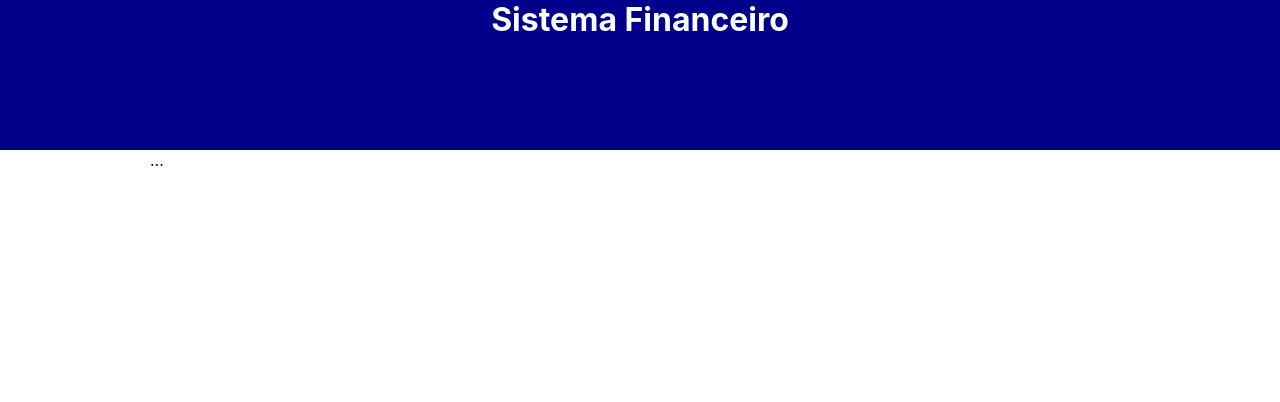
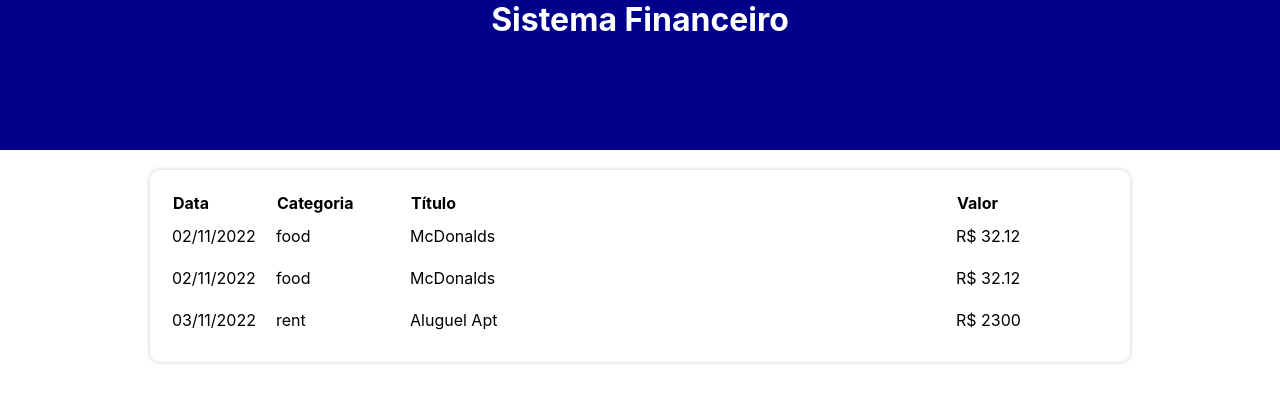
Before and after one commit to sanavila/SistemaDeFinancas, a React (Create React App) app: page / in a window 1280 px wide. Shown: the top 402 px of the page. Built offline with nearby package versions, Linux system fonts and the light colour scheme.

Commit message:
Formatação da data, filtragem do itens do array, correção da lógica da data e estilização do novo componente.

```diff
--- a/src/App.tsx
+++ b/src/App.tsx
@@ -1,13 +1,26 @@
+import { useState, useEffect } from 'react';
 import * as C from './App.styles';
+import { TableArea } from './components/tableArea';
+import { items } from './data/items';
+import { filterListByMonth, getCurrentMonth } from './helpers/dateFilter';
+import { Item } from './types/item';
 
 const App = () => {
+  const [list, setList] = useState(items);
+  const [filteredList, setFilteredList] = useState<Item[]>([]);
+  const [currentMonth, setCurrentMonth] = useState(getCurrentMonth);
+
+  useEffect(()=> {
+    setFilteredList( filterListByMonth(list, currentMonth));
+  }, [list, currentMonth]);
+
   return (
     <C.Container>
     <C.Header>
       <C.HeaderText> Sistema Financeiro</C.HeaderText>
     </C.Header>
     <C.Body>
-      ...
+      <TableArea list={filteredList}/>
     </C.Body>
     </C.Container>
   );
--- /dev/null
+++ b/src/components/tableArea/index.tsx
@@ -0,0 +1,26 @@
+import { Item } from '../../types/item';
+import { TableItem } from '../tableItem';
+import * as C from './styles'
+
+type Props = {
+  list: Item[]
+}
+export const TableArea = ({ list }: Props) => {
+  return (
+    <C.Table>
+      <thead>
+        <tr>
+          <C.TableHeadColumn width={100}>Data</C.TableHeadColumn>
+          <C.TableHeadColumn width={130}>Categoria</C.TableHeadColumn>
+          <C.TableHeadColumn>Título</C.TableHeadColumn>
+          <C.TableHeadColumn width={150}>Valor</C.TableHeadColumn>
+        </tr>
+      </thead>
+      <tbody>
+        {list.map((item, index)=> (
+         <TableItem key={index} item={item} />
+        ))}
+      </tbody>
+    </C.Table>
+  );
+}
--- /dev/null
+++ b/src/components/tableArea/styles.ts
@@ -0,0 +1,15 @@
+import styled from 'styled-components';
+
+export const Table = styled.table`
+  width: 100%;
+  background-color: #FFF;
+  padding: 20px;
+  box-shadow: 0px 0px 5px #CCC;
+  border-radius: 10px;
+  margin-top: 20px;
+`;
+export const TableHeadColumn = styled.th<{ width?: number }>`
+  width: ${props => props.width ? `${props.width}px` : 'auto'}
+  padding: 10 px;
+  text-align: left;
+`;
--- /dev/null
+++ b/src/components/tableItem/index.tsx
@@ -0,0 +1,17 @@
+import { formatDate } from '../../helpers/dateFilter';
+import { Item } from '../../types/item';
+import * as C from './styles';
+
+type Props = {
+    item: Item
+}
+export const TableItem = ({item}: Props) => {
+    return(
+        <C.TableLine>
+            <C.TableColumn>{formatDate(item.date)}</C.TableColumn>
+            <C.TableColumn>{item.category}</C.TableColumn>
+            <C.TableColumn>{item.title}</C.TableColumn>
+            <C.TableColumn>R$ {item.value}</C.TableColumn>
+        </C.TableLine>
+    );
+}
--- /dev/null
+++ b/src/components/tableItem/styles.ts
@@ -0,0 +1,8 @@
+import styled from 'styled-components';
+
+export const TableLine = styled.tr`
+
+`;
+export const TableColumn = styled.td`
+    padding: 10px 0;
+`;
--- a/src/data/items.ts
+++ b/src/data/items.ts
@@ -1,8 +1,8 @@
 import { Item } from '../types/item';
 
 export const items: Item[] = [
-    { date: new Date( 2021, 9, 15), category: 'food', title: 'McDonalds', value: 32.12},
-    { date: new Date( 2021, 9, 15), category: 'food', title: 'McDonalds', value: 32.12},
-    { date: new Date( 2021, 9, 16), category: 'rent', title: 'Aluguel Apt', value: 2300},
-    { date: new Date( 2021, 10, 18), category: 'salary', title: 'Salário ACME', value: 4500}
+    { date: new Date( 2022, 10, 15), category: 'food', title: 'McDonalds', value: 32.12},
+    { date: new Date( 2022, 10, 15), category: 'food', title: 'McDonalds', value: 32.12},
+    { date: new Date( 2022, 10, 16), category: 'rent', title: 'Aluguel Apt', value: 2300},
+    { date: new Date( 2022, 9, 18), category: 'salary', title: 'Salário ACME', value: 4500}
 ];
--- /dev/null
+++ b/src/helpers/dateFilter.ts
@@ -0,0 +1,29 @@
+import { Item } from "../types/item";
+
+export const getCurrentMonth = () => {
+    let now = new Date();
+    return `${now.getFullYear()}-${now.getMonth()+1}`
+}
+export const filterListByMonth = (list: Item[], date: string): Item[] => {
+    let newList: Item[] = [];
+    let [year, month] = date.split('-');
+
+    for(let i in list) {
+        if(
+            list[i].date.getFullYear() === parseInt(year) &&
+            list[i].date.getMonth() + 1 === parseInt(month)
+        ){
+            newList.push(list[i]);
+        }
+    }
+
+    return newList;
+}
+export const formatDate = (date: Date): string => {
+    let year = date.getFullYear();
+    let month = date.getMonth() + 1;
+    let day = date.getDay();
+
+    return `${addZeroToDate(day)}/${addZeroToDate(month)}/${year}`;
+}
+const addZeroToDate = (n : number): string => n < 10 ? `0${n}` : `${n}`;
```
